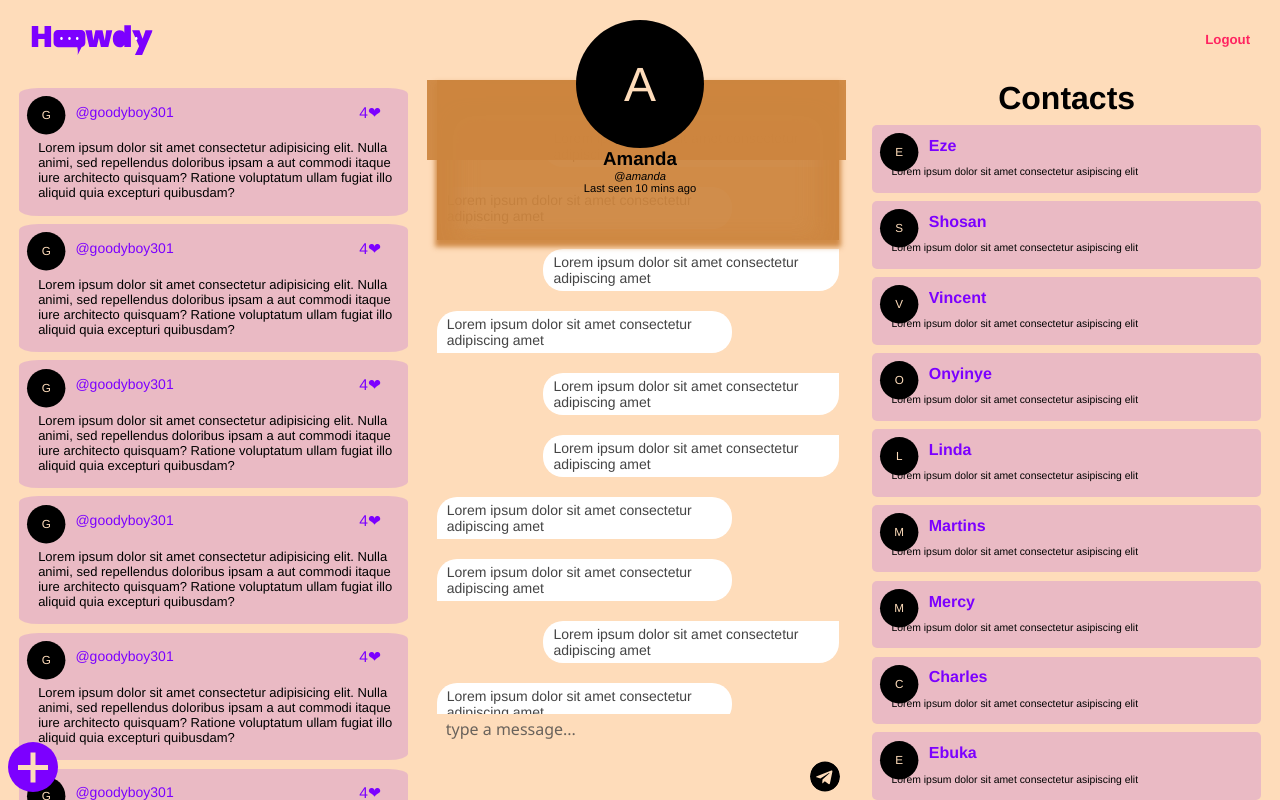
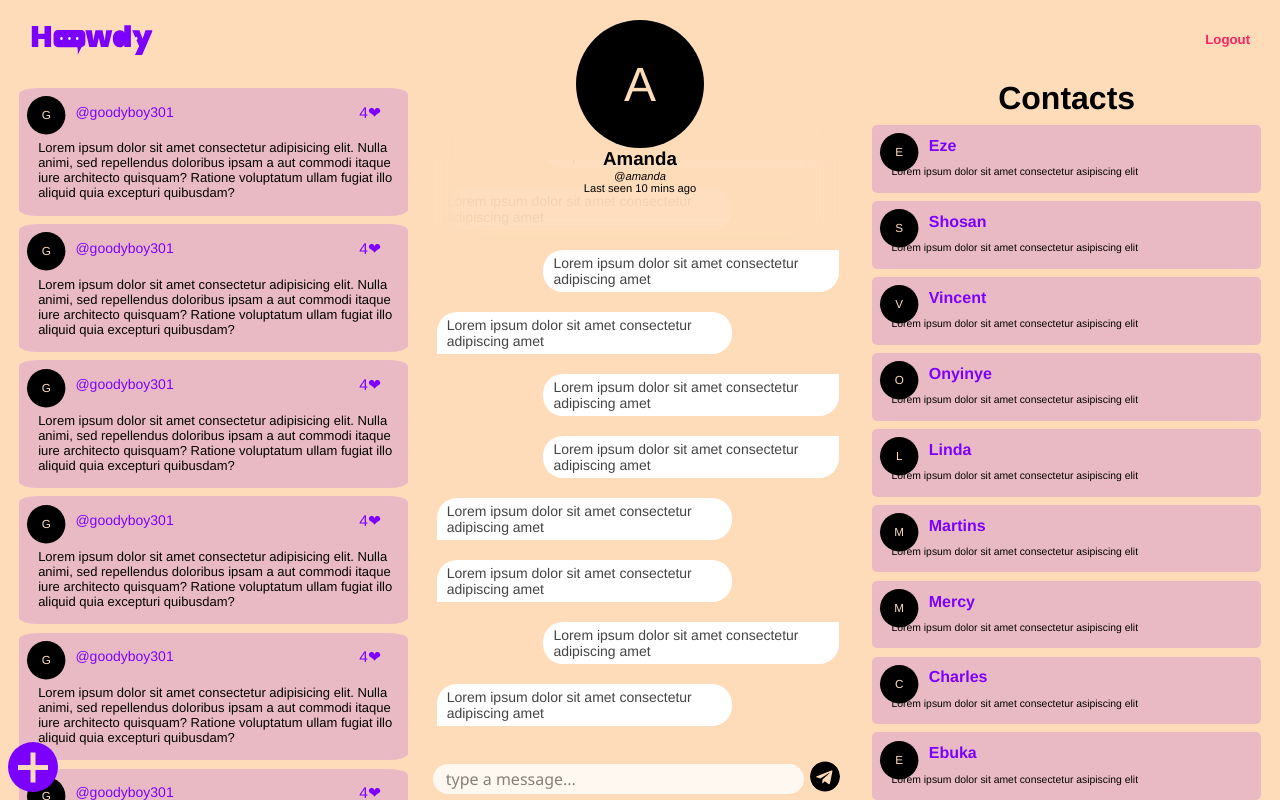
Before and after one commit to GoodyBoy301/Howdy-Frontend, a Vue app: page /user/amanda in a window 1280 px wide. Built offline with nearby package versions, Linux system fonts and the light colour scheme.

Commit message:
add max width

```diff
--- a/src/views/Chat/Message.vue
+++ b/src/views/Chat/Message.vue
@@ -1,7 +1,6 @@
 <template>
   <div class="message">
     <textarea
-      autofocus
       maxlength="160"
       placeholder="type a message..."
       spellcheck="false"
@@ -36,7 +35,7 @@ export default {};
 }
 textarea,
 textarea:active {
-  background: var(--secondary);
+  background: white;
   opacity: 0.8;
   border: 0;
   outline: none;
@@ -57,7 +56,7 @@ textarea:active {
 textarea:focus {
   height: 80px;
   opacity: 1;
-  border-radius: 0;
+  border-radius: 15px;
 }
 textarea::placeholder {
   opacity: 0.8;
@@ -69,6 +68,13 @@ textarea::placeholder {
   .message {
     width: 100%;
     bottom: 50px;
+    display: flex;
+    justify-content: center;
+  }
+  textarea,
+  textarea:active {
+    max-width: calc(500px * 0.9);
+    padding: 1%;
   }
 }
 </style>
--- a/src/views/Chat/Messages.vue
+++ b/src/views/Chat/Messages.vue
@@ -44,12 +44,13 @@ article {
   padding-bottom: calc(65px + 18px);
   display: flex;
   flex-direction: column-reverse;
+  margin-top: 1px;
 }
 aside:first-of-type {
   height: 20vh;
   width: calc(100% - 20px);
-  background: #cd853fee;
-  box-shadow: inset 0px 20px 20px 20px #cd853fee, 0px 5px 5px 2px #cd853fee;
+  background: #fedcbaee;
+  box-shadow: inset 0px 20px 20px 20px #fedcbaee, 0px 5px 5px 2px #fedcbaee;
   position: absolute;
   left: 10px;
   top: 0;
@@ -57,7 +58,7 @@ aside:first-of-type {
 aside:nth-of-type(2) {
   height: 10vh;
   width: calc(100% - 3px);
-  background: #cd853fee;
+  background: #fedcbaee;
   position: absolute;
   left: 0px;
   top: 0;
@@ -76,6 +77,8 @@ aside:nth-of-type(2) {
   article {
     padding-top: 0vh;
     padding-bottom: calc(95px + 18px);
+    max-width: 500px;
+    margin: auto;
   }
   aside:first-of-type {
     height: 10vh;
```
